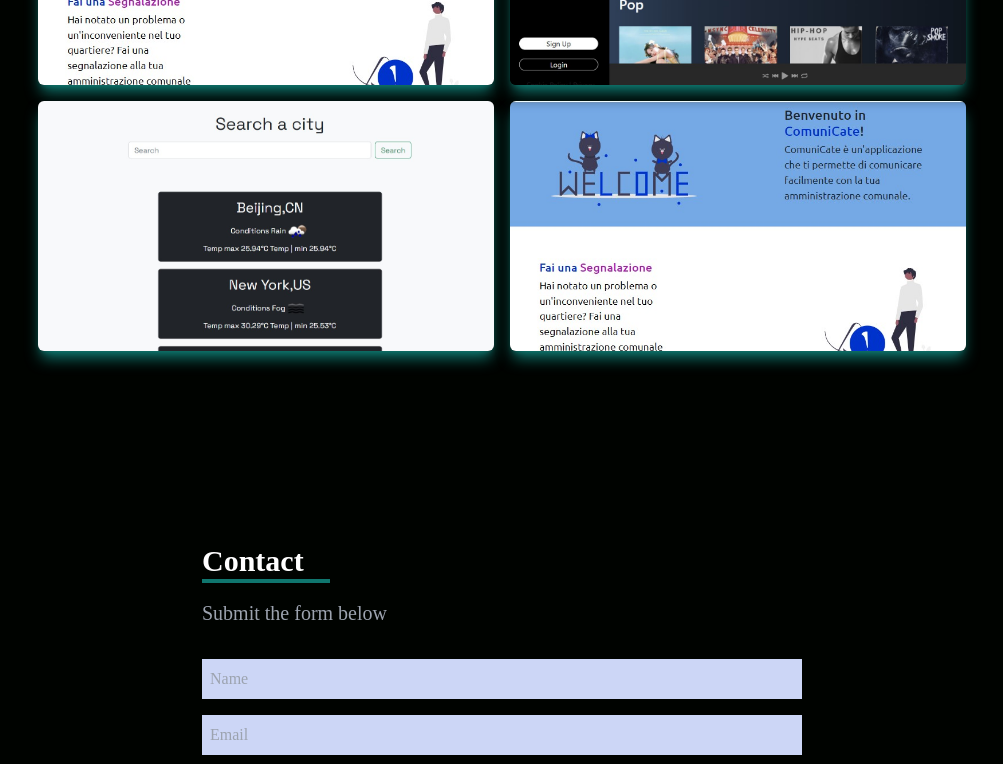
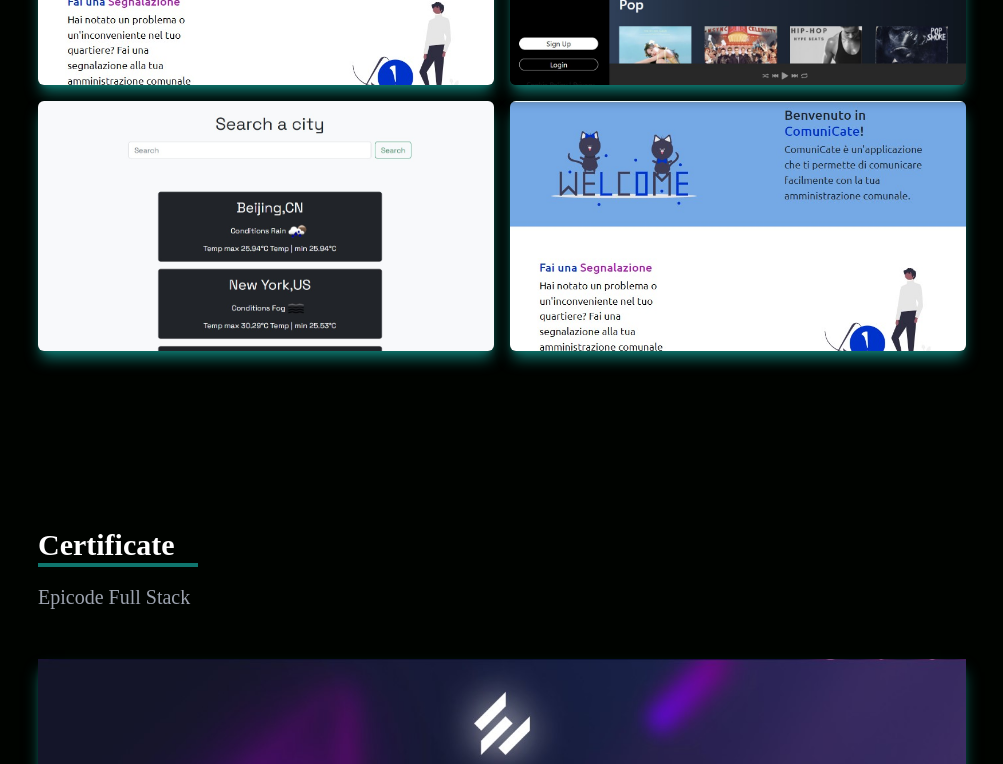
Before and after one commit to CujbaTiberiu/my-portfolio, a React (Create React App) app: page / in a window 1280 px wide. Shown: the part 2000-2764 px from the top of the page, without its empty margins (138-1141 px from the left). Built offline with nearby package versions, Linux system fonts and the light colour scheme.

Commit message:
almost done

```diff
--- a/src/App.js
+++ b/src/App.js
@@ -4,6 +4,7 @@ import Hero from './components/Hero';
 import Skills from './components/Skills';
 import Demos from './components/Demos';
 import Form from './components/Form';
+import Certificate from './components/Certificate';
 
 function App() {
   return (
@@ -12,6 +13,7 @@ function App() {
       <Hero />
       <Skills />
       <Demos />
+      <Certificate />
       <Form />
     </div>
   );
--- /dev/null
+++ b/src/components/Certificate.jsx
@@ -0,0 +1,24 @@
+import React from "react";
+import CERTIFICATE from "../assets/imgs/epicode-fullStack-certification.jpg";
+
+const Certificate = () => {
+  return (
+    <div name="certificate" className="w-full xs:my-44 sm:my-44 md:my-36">
+      <div className="max-w-[1000px] w-3/4 mx-auto p-4 flex flex-col justify-center h-full xs:mt-56 sm:mt-0">
+        <div className="pb-8">
+          <p className="text-white font-bold text-3xl border-b-4 w-40 border-teal-700 hover:text-4xl hover:w-56 duration-500">
+            Certificate
+          </p>
+          <p className="py-4 text-xl text-gray-400">Epicode Full Stack</p>
+        </div>
+        <img
+          className="shadow-lg shadow-teal-700 hover:scale-110 duration-500"
+          src={CERTIFICATE}
+          alt="certificate img"
+        />
+      </div>
+    </div>
+  );
+};
+
+export default Certificate;
--- a/src/components/Navbar.jsx
+++ b/src/components/Navbar.jsx
@@ -50,10 +50,12 @@ const Navbar = () => {
             <TiContacts className="mt-1 mx-1" /> Contact
           </li>
         </Link>
-        <li className="p-4 flex hover:border-b border-b-yellow-500 hover:text-yellow-500 duration-100">
-          {" "}
-          <RiPagesLine className="mt-1 mx-1" /> Resume
-        </li>
+        <Link to="certificate" smooth={true} duration={500}>
+          <li className="p-4 flex hover:border-b border-b-yellow-500 hover:text-yellow-500 duration-100">
+            {" "}
+            <RiPagesLine className="mt-1 mx-1" /> Certificate
+          </li>
+        </Link>
         <li className="p-4 hover:border-b border-b-gray-700 hover:text-gray-700 duration-100">
           <a href="https://github.com/CujbaTiberiu" className="flex">
             {" "}
@@ -100,9 +102,11 @@ const Navbar = () => {
               <TiContacts className="mt-1 mx-1" /> Contact
             </li>
           </Link>
-          <li className="p-4 border-b border-b-teal-700 w-36 m-2 flex hover:w-44 duration-200  hover:text-yellow-500">
-            <RiPagesLine className="mt-1 mx-1" /> Resume
-          </li>
+          <Link to="certificate" smooth={true} duration={500}>
+            <li className="p-4 border-b border-b-teal-700 w-36 m-2 flex hover:w-44 duration-200  hover:text-yellow-500">
+              <RiPagesLine className="mt-1 mx-1" /> Certificate
+            </li>
+          </Link>
           <a href="https://github.com/CujbaTiberiu">
             <li className="p-4 border-b border-b-teal-700 w-36 m-2 flex hover:w-44 duration-200 hover:text-gray-700">
               <AiFillGithub className="mt-1 mx-1" /> GitHub
```
Also changed, not shown: src/assets/imgs/epicode-fullStack-certification.jpg (added).
